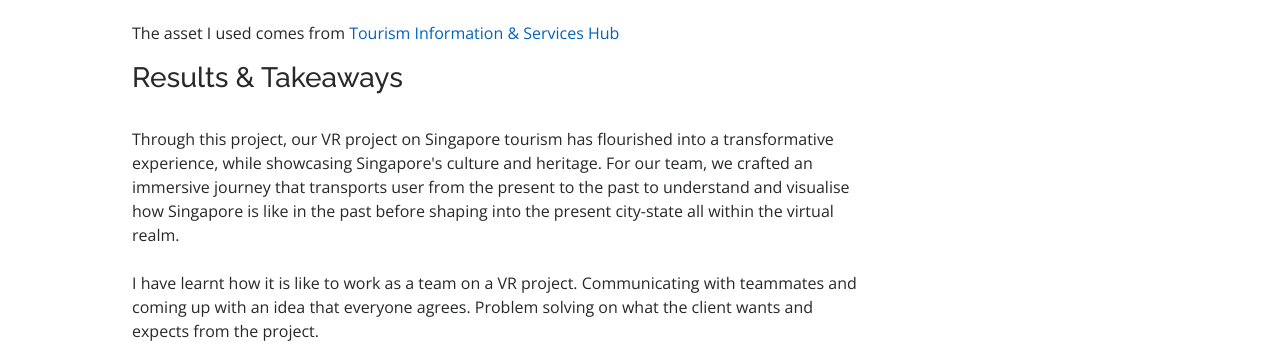
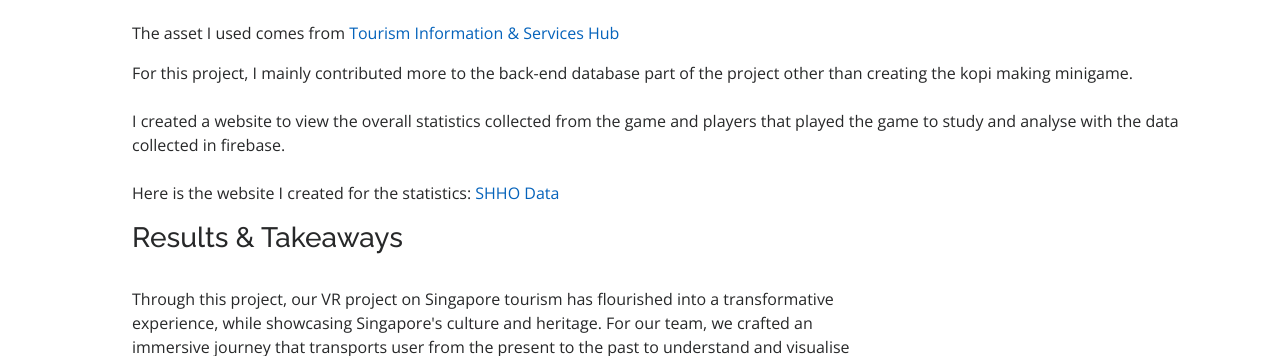
Before and after one commit to GaoZiyuu/Portfolio, a plain HTML site: page portfolio-details-5.html in a window 1280 px wide. Shown: the part 2087-2443 px from the top of the page. Drawn offline with nearby package versions, Linux system fonts and the light colour scheme.

Commit message:
updated with web for minsculpt n SHHO

```diff
--- a/portfolio-details-5.html
+++ b/portfolio-details-5.html
@@ -140,6 +140,16 @@
                         The asset I used comes from <a href="https://tih.stb.gov.sg/content/tih/en/home.html">Tourism
                           Information & Services Hub</a>
                       </p>
+                      <p>
+                        For this project, I mainly contributed more to the back-end database part of the project other
+                        than creating the kopi making minigame.
+                        <br><br>
+                        I created a website to view the overall statistics collected from the game and players that
+                        played the game to study and analyse with the data collected in firebase.
+                        <br><br>
+                        Here is the website I created for the statistics: <a
+                          href="https://gaoziyuu.github.io/SHHO-Web/">SHHO Data</a>
+                      </p>
                     </div>
                   </div>
                   <div class="spacer-single"></div>
```
Also changed, not shown: index.html (+1 -1 lines), portfolio-details-6.html (+6 -1 lines), 1 other file.
